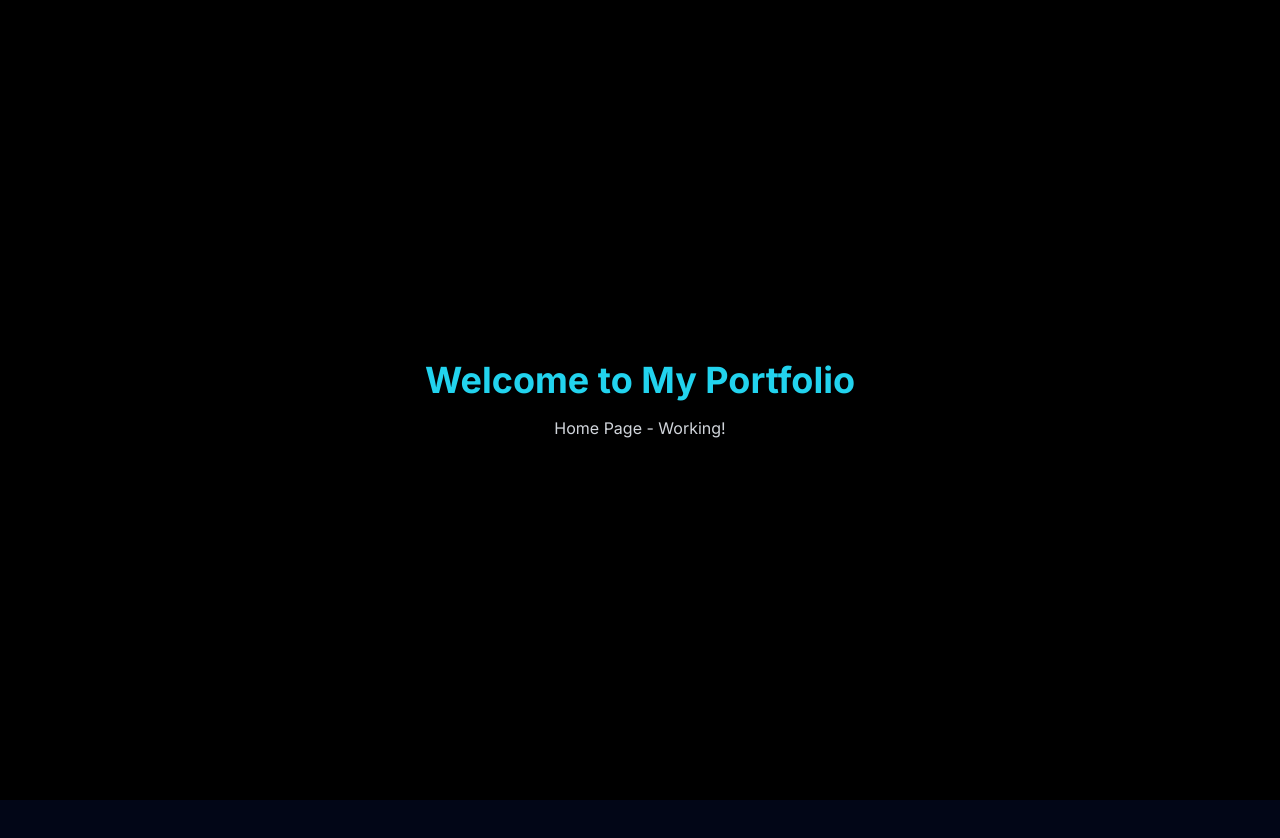
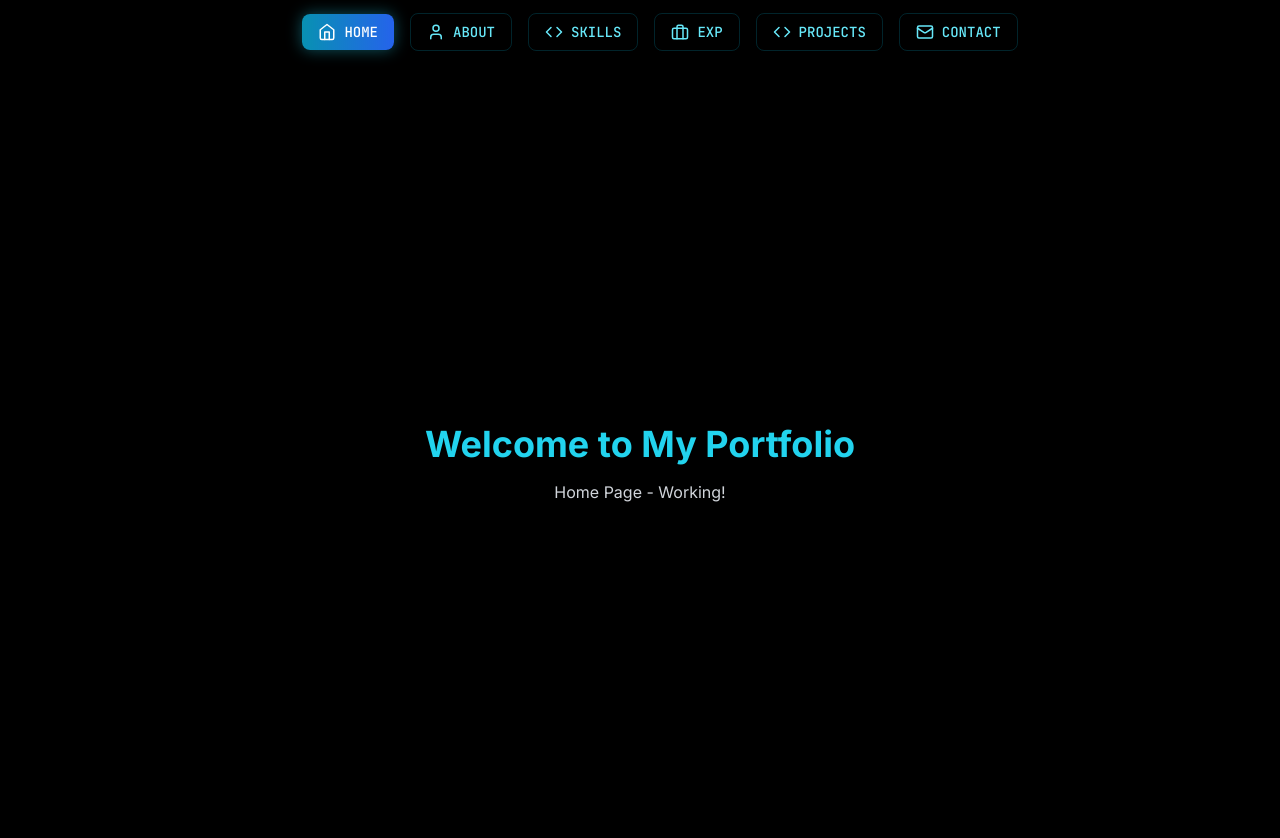
Before and after one commit to pranabdash08/Pranab-Portfolio, a React (Vite) app: page / in a window 1280 px wide. Shown: the top 838 px of the page. Before the commit the page ends 800 px from the top, so only its background shows below. Built offline with nearby package versions, Linux system fonts and the light colour scheme.

Commit message:
Add navigation bar to test if it causes issues

```diff
--- a/src/App.tsx
+++ b/src/App.tsx
@@ -1,5 +1,90 @@
 import React, { useState, useEffect } from 'react';
-import { HashRouter as Router, Routes, Route } from 'react-router-dom';
+import { HashRouter as Router, Routes, Route, Link, useLocation, useNavigate } from 'react-router-dom';
+import { motion } from 'framer-motion';
+import { Home, User, Briefcase, Code, Mail } from 'lucide-react';
+
+// Navigation Component
+const Navigation = () => {
+  const [scrolled, setScrolled] = useState(false);
+  const location = useLocation();
+
+  useEffect(() => {
+    const handleScroll = () => {
+      setScrolled(window.scrollY > 50);
+    };
+    window.addEventListener('scroll', handleScroll);
+    return () => window.removeEventListener('scroll', handleScroll);
+  }, []);
+
+  const navItems = [
+    { path: '/', label: 'HOME', icon: Home },
+    { path: '/about', label: 'ABOUT', icon: User },
+    { path: '/skills', label: 'SKILLS', icon: Code },
+    { path: '/experience', label: 'EXP', icon: Briefcase },
+    { path: '/projects', label: 'PROJECTS', icon: Code },
+    { path: '/contact', label: 'CONTACT', icon: Mail },
+  ];
+
+  return (
+    <motion.nav
+      initial={{ y: -100 }}
+      animate={{ y: 0 }}
+      className={`fixed top-0 left-0 right-0 z-50 transition-all duration-300 ${
+        scrolled
+          ? 'bg-black/60 backdrop-blur-md shadow-[0_0_20px_rgba(34,211,238,0.2)]'
+          : 'bg-transparent'
+      }`}
+    >
+      <div className="max-w-7xl mx-auto px-4 sm:px-6 lg:px-8">
+        <div className="flex justify-between items-center h-16">
+          <div className="w-10"></div>
+
+          {/* Desktop Navigation */}
+          <div className="hidden md:flex items-center space-x-4 justify-center flex-1">
+            {navItems.map((item, index) => {
+              const Icon = item.icon;
+              const isActive = location.pathname === item.path;
+              return (
+                <motion.div
+                  key={item.path}
+                  initial={{ opacity: 0, y: -20 }}
+                  animate={{ opacity: 1, y: 0 }}
+                  transition={{ delay: index * 0.1 }}
+                >
+                  <Link
+                    to={item.path}
+                    className={`relative flex items-center space-x-2 px-4 py-2 rounded-lg transition-all duration-300 group font-mono text-sm ${
+                      isActive
+                        ? 'bg-gradient-to-r from-cyan-600 to-blue-600 text-white shadow-[0_0_15px_rgba(34,211,238,0.4)]'
+                        : 'text-cyan-300 hover:text-cyan-400 hover:bg-cyan-900/20 border border-cyan-500/20'
+                    }`}
+                  >
+                    <motion.div
+                      whileHover={{ scale: 1.2, rotate: 360 }}
+                      transition={{ duration: 0.3 }}
+                    >
+                      <Icon size={18} />
+                    </motion.div>
+                    <span className="font-medium">{item.label}</span>
+                  </Link>
+                </motion.div>
+              );
+            })}
+          </div>
+
+          {/* Mobile menu button */}
+          <motion.button
+            whileHover={{ scale: 1.05 }}
+            whileTap={{ scale: 0.95 }}
+            className="md:hidden px-5 py-2 bg-gradient-to-r from-cyan-700 to-blue-700 text-cyan-200 font-mono font-bold rounded-xl border border-cyan-400/40 shadow-lg tracking-widest text-base transition-all duration-300"
+          >
+            MENU
+          </motion.button>
+        </div>
+      </div>
+    </motion.nav>
+  );
+};
 
 // Simple test components
 const HomePage = () => (
@@ -57,11 +142,12 @@ const ContactPage = () => (
 );
 
 const App = () => {
-  console.log('App component is rendering with routing');
+  console.log('App component is rendering with navigation');
 
   return (
     <Router>
-      <div className="min-h-screen bg-black">
+      <Navigation />
+      <div className="min-h-screen bg-black pt-16">
         <Routes>
           <Route path="/" element={<HomePage />} />
           <Route path="/about" element={<AboutPage />} />
```
